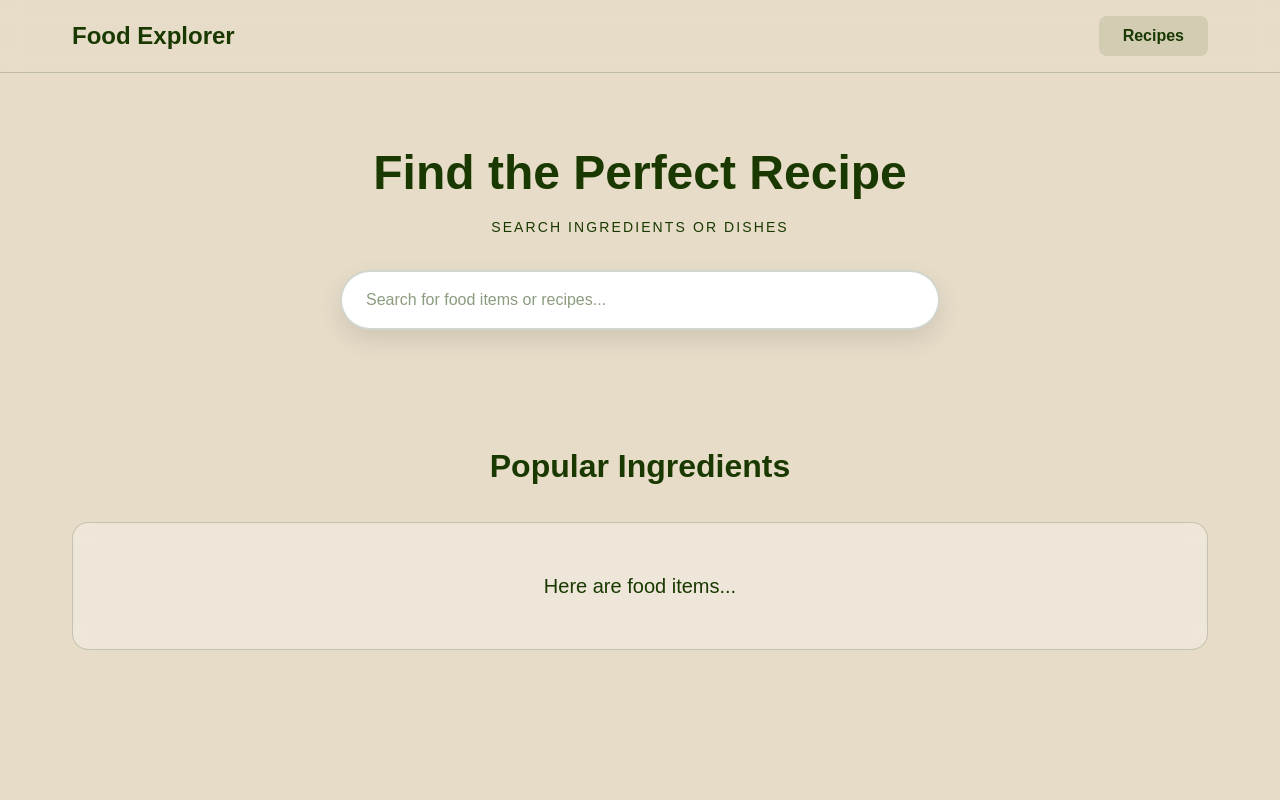
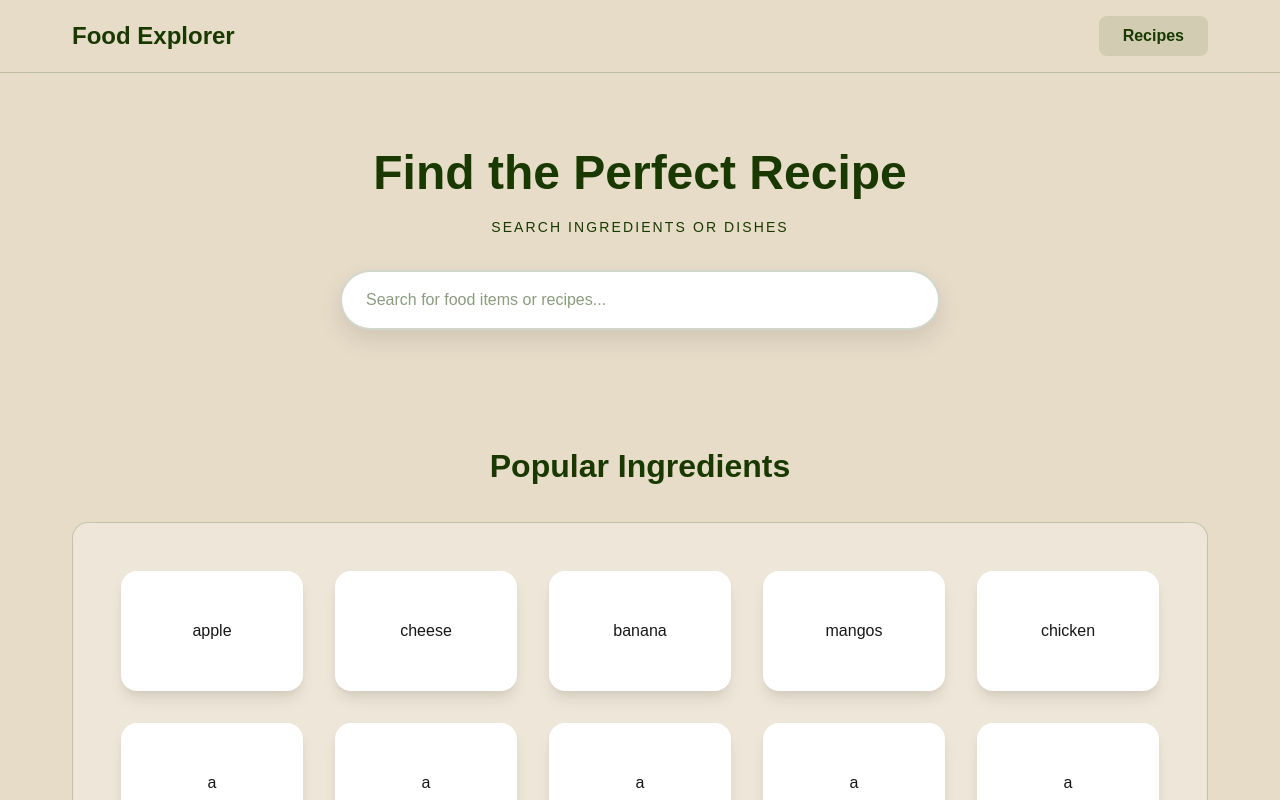
Before and after one commit to seanzhanng/harvest, a Next.js app in the folder frontend/: page / in a window 1280 px wide. Shown: the top 800 px of the page. Built offline with nearby package versions, Linux system fonts and the light colour scheme.

Commit message:
add the cards for food prod

```diff
--- a/frontend/app/home-styling.css
+++ b/frontend/app/home-styling.css
@@ -110,6 +110,9 @@
 }
 
 .ingredients-grid {
+  display: grid;
+  grid-template-columns: repeat(auto-fit, minmax(180px, 1fr));
+  gap: 2rem;
   background-color: rgba(255, 255, 255, 0.3);
   backdrop-filter: blur(10px);
   border-radius: 1rem;
@@ -118,10 +121,21 @@
   border: 1px solid rgba(25, 57, 0, 0.2);
 }
 
-.ingredients-placeholder {
-  color: rgb(25, 57, 0);
-  font-size: 1.25rem;
-  margin: 0;
+.produce-card {
+  background-color: white;
+  border-radius: 1rem;
+  padding: 2rem 2rem;
+  text-align: center;
+  box-shadow: 0 10px 15px -3px rgba(0, 0, 0, 0.1), 0 4px 6px -2px rgba(0, 0, 0, 0.05);
+  cursor: pointer;
+  transform: scale(1);
+  transition: transform 0.2s ease-in-out, box-shadow 0.2s ease-in-out;
+  list-style: none;
+  min-height: 120px;
+  display: flex;
+  align-items: center;
+  justify-content: center;
+  width: 100%;
 }
 
 /* Responsive Design */
--- a/frontend/app/page.tsx
+++ b/frontend/app/page.tsx
@@ -1,6 +1,6 @@
 'use client';
 import Link from 'next/link';
-import { useState } from 'react';
+import { useState, useEffect } from 'react';
 import './home-styling.css';
 
 function NavBar() {
@@ -53,11 +53,29 @@ function SearchBar() {
 }
 
 function Ingredients() {
+  const [produce, setProduce] = useState<string[]>([])
+
+  //const results = await fetch('GET endpoint')
+  //data = results.json()
+
+  const handleSetProduce = async () => {
+    const data = ["apple", "cheese", "banana", "mangos", "chicken", "a", "a", "a", "a", "a", "a"]
+    setProduce(data)
+  }
+
+  useEffect(() => {
+    handleSetProduce();
+  }, [])
+
   return (
     <div className="ingredients-section">
       <h2 className="ingredients-title">Popular Ingredients</h2>
       <div className="ingredients-grid">
-        <p className="ingredients-placeholder">Here are food items...</p>
+        {produce.map( (produce_item, index) => (
+          <li key={index} className="produce-card">
+            <div>{produce_item}</div>
+          </li>
+        ))}
       </div>
     </div>
   );
```
